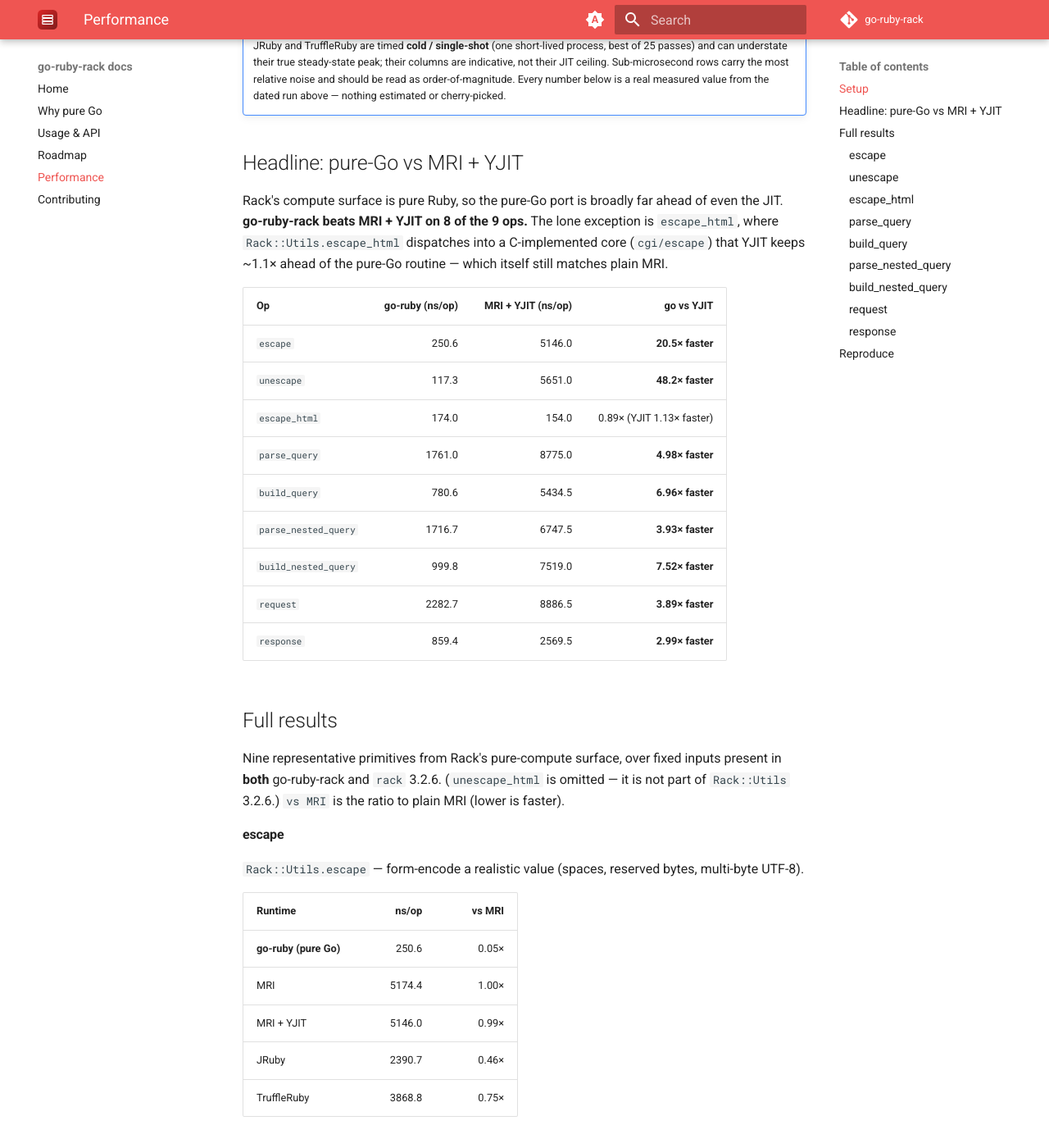
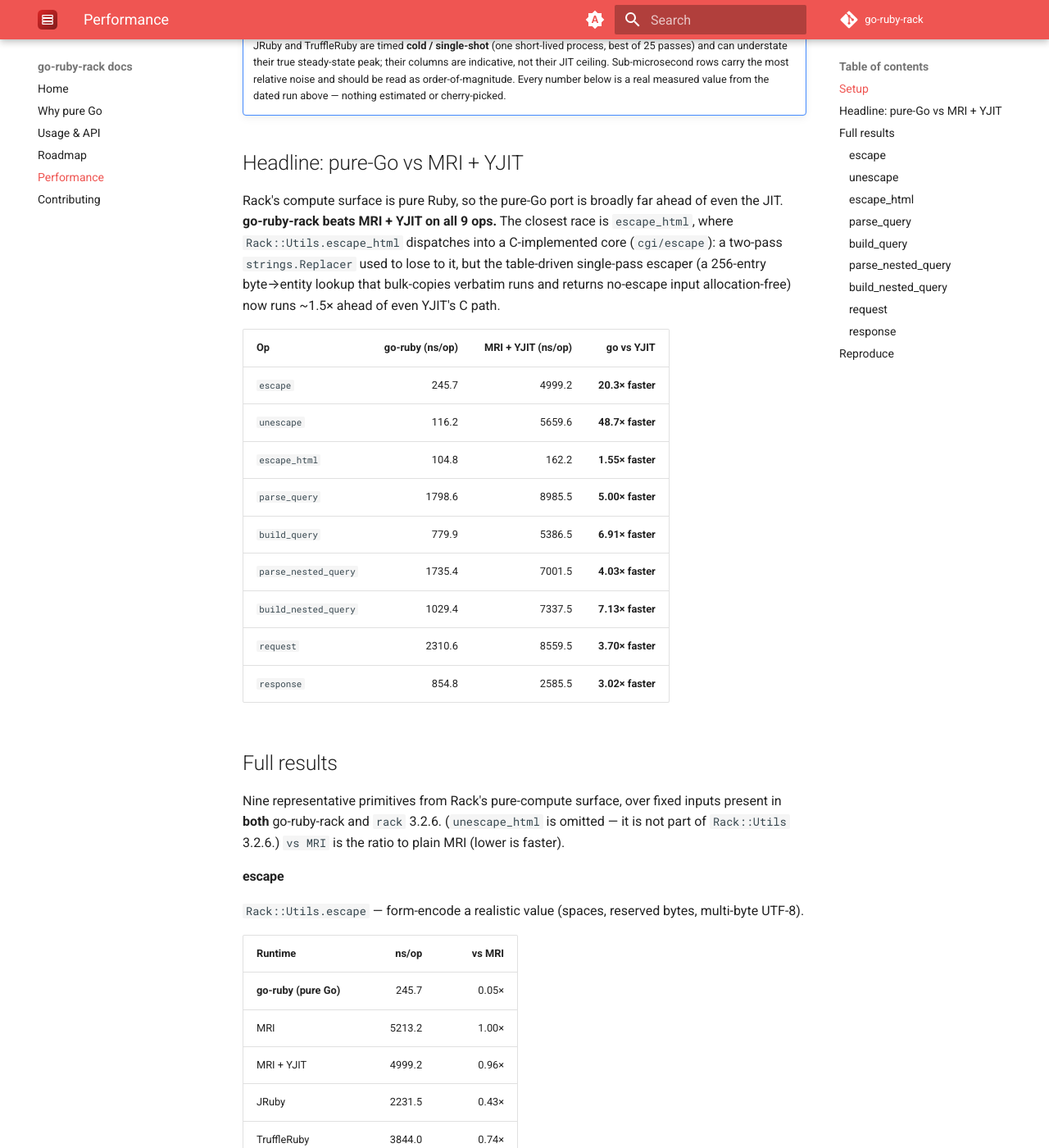
Before and after one commit to go-ruby-rack/docs, an MkDocs documentation site: the page built from docs/performance.md, in a window 1280 px wide and 1400 px high, scrolled down 1040 px. Shown: the whole window at 82% size. Built offline with MkDocs 1.6.1 and Material for MkDocs 9.7.7, drawn with Linux system fonts in a browser that asks for light colours; the version menu is left out; some of the changed text lies outside the part shown.

Commit message:
docs(perf): re-measure after table-driven escape_html — beats YJIT on all 9 (#2)
Re-pins the benchmark driver to the go-ruby-rack/rack feature commit
(v0.0.0-20260705195519-3d6eb0d8d96b) that replaces the two-pass
strings.Replacer escape_html with the table-driven single-pass escaper,
and records a fresh full cross-runtime run on the same host.

escape_html was the one op where the pure-Go port lost to MRI+YJIT
(174 ns vs 154 ns, 0.89x). It is now ~105 ns vs YJIT's ~162 ns —
1.55x faster — so go-ruby-rack beats MRI + YJIT on all 9 ops.

All other rows re-measured in the same dated run (no regressions); the
parity gate (go output byte-identical to MRI on every op) still passes
with the pinned pseudo-version.

Co-authored-by: Claude Opus 4.8 <noreply@anthropic.com>

```diff
--- a/docs/performance.md
+++ b/docs/performance.md
@@ -43,22 +43,24 @@ canonical serialiser shared by the Go and Ruby drivers.
 ## Headline: pure-Go vs MRI + YJIT
 
 Rack's compute surface is pure Ruby, so the pure-Go port is broadly far ahead of
-even the JIT. **go-ruby-rack beats MRI + YJIT on 8 of the 9 ops.** The lone
-exception is `escape_html`, where `Rack::Utils.escape_html` dispatches into a
-C-implemented core (`cgi/escape`) that YJIT keeps ~1.1× ahead of the pure-Go
-routine — which itself still matches plain MRI.
+even the JIT. **go-ruby-rack beats MRI + YJIT on all 9 ops.** The closest race is
+`escape_html`, where `Rack::Utils.escape_html` dispatches into a C-implemented
+core (`cgi/escape`): a two-pass `strings.Replacer` used to lose to it, but the
+table-driven single-pass escaper (a 256-entry byte→entity lookup that
+bulk-copies verbatim runs and returns no-escape input allocation-free) now runs
+~1.5× ahead of even YJIT's C path.
 
 | Op | go-ruby (ns/op) | MRI + YJIT (ns/op) | go vs YJIT |
 | --- | ---: | ---: | ---: |
-| `escape` | 250.6 | 5146.0 | **20.5× faster** |
-| `unescape` | 117.3 | 5651.0 | **48.2× faster** |
-| `escape_html` | 174.0 | 154.0 | 0.89× (YJIT 1.13× faster) |
-| `parse_query` | 1761.0 | 8775.0 | **4.98× faster** |
-| `build_query` | 780.6 | 5434.5 | **6.96× faster** |
-| `parse_nested_query` | 1716.7 | 6747.5 | **3.93× faster** |
-| `build_nested_query` | 999.8 | 7519.0 | **7.52× faster** |
-| `request` | 2282.7 | 8886.5 | **3.89× faster** |
-| `response` | 859.4 | 2569.5 | **2.99× faster** |
+| `escape` | 245.7 | 4999.2 | **20.3× faster** |
+| `unescape` | 116.2 | 5659.6 | **48.7× faster** |
+| `escape_html` | 104.8 | 162.2 | **1.55× faster** |
+| `parse_query` | 1798.6 | 8985.5 | **5.00× faster** |
+| `build_query` | 779.9 | 5386.5 | **6.91× faster** |
+| `parse_nested_query` | 1735.4 | 7001.5 | **4.03× faster** |
+| `build_nested_query` | 1029.4 | 7337.5 | **7.13× faster** |
+| `request` | 2310.6 | 8559.5 | **3.70× faster** |
+| `response` | 854.8 | 2585.5 | **3.02× faster** |
 
 ## Full results
 
@@ -74,11 +76,11 @@ multi-byte UTF-8).
 
 | Runtime | ns/op | vs MRI |
 | --- | ---: | ---: |
-| **go-ruby (pure Go)** | 250.6 | 0.05× |
-| MRI | 5174.4 | 1.00× |
-| MRI + YJIT | 5146.0 | 0.99× |
-| JRuby | 2390.7 | 0.46× |
-| TruffleRuby | 3868.8 | 0.75× |
+| **go-ruby (pure Go)** | 245.7 | 0.05× |
+| MRI | 5213.2 | 1.00× |
+| MRI + YJIT | 4999.2 | 0.96× |
+| JRuby | 2231.5 | 0.43× |
+| TruffleRuby | 3844.0 | 0.74× |
 
 #### unescape
 
@@ -86,24 +88,25 @@ multi-byte UTF-8).
 
 | Runtime | ns/op | vs MRI |
 | --- | ---: | ---: |
-| **go-ruby (pure Go)** | 117.3 | 0.02× |
-| MRI | 5563.0 | 1.00× |
-| MRI + YJIT | 5651.0 | 1.02× |
-| JRuby | 3491.8 | 0.63× |
-| TruffleRuby | 4020.3 | 0.72× |
+| **go-ruby (pure Go)** | 116.2 | 0.02× |
+| MRI | 5583.4 | 1.00× |
+| MRI + YJIT | 5659.6 | 1.01× |
+| JRuby | 3267.4 | 0.59× |
+| TruffleRuby | 3983.9 | 0.71× |
 
 #### escape_html
 
 `Rack::Utils.escape_html` — the five-character HTML-entity escape (`&`, `<`, `>`,
-`"`, `'`). MRI/YJIT dispatch to a C core here, so this is the closest race.
+`"`, `'`). MRI/YJIT dispatch to a C core (`cgi/escape`) here, so this is the
+closest race — and the pure-Go table-driven escaper now wins it outright.
 
 | Runtime | ns/op | vs MRI |
 | --- | ---: | ---: |
-| **go-ruby (pure Go)** | 174.0 | 0.91× |
-| MRI | 191.2 | 1.00× |
-| MRI + YJIT | 154.0 | 0.81× |
-| JRuby | 205.4 | 1.07× |
-| TruffleRuby | 1970.6 | 10.31× |
+| **go-ruby (pure Go)** | 104.8 | 0.55× |
+| MRI | 191.8 | 1.00× |
+| MRI + YJIT | 162.2 | 0.85× |
+| JRuby | 304.4 | 1.59× |
+| TruffleRuby | 2065.3 | 10.77× |
 
 #### parse_query
 
@@ -112,11 +115,11 @@ values, a valueless key) into a `key → value(s)` map.
 
 | Runtime | ns/op | vs MRI |
 | --- | ---: | ---: |
-| **go-ruby (pure Go)** | 1761.0 | 0.17× |
-| MRI | 10474.5 | 1.00× |
-| MRI + YJIT | 8775.0 | 0.84× |
-| JRuby | 4429.6 | 0.42× |
-| TruffleRuby | 14402.7 | 1.38× |
+| **go-ruby (pure Go)** | 1798.6 | 0.17× |
+| MRI | 10550.5 | 1.00× |
+| MRI + YJIT | 8985.5 | 0.85× |
+| JRuby | 4354.3 | 0.41× |
+| TruffleRuby | 13347.3 | 1.27× |
 
 #### build_query
 
@@ -124,11 +127,11 @@ values, a valueless key) into a `key → value(s)` map.
 
 | Runtime | ns/op | vs MRI |
 | --- | ---: | ---: |
-| **go-ruby (pure Go)** | 780.6 | 0.11× |
-| MRI | 6895.5 | 1.00× |
-| MRI + YJIT | 5434.5 | 0.79× |
-| JRuby | 2551.9 | 0.37× |
-| TruffleRuby | 6574.3 | 0.95× |
+| **go-ruby (pure Go)** | 779.9 | 0.12× |
+| MRI | 6628.0 | 1.00× |
+| MRI + YJIT | 5386.5 | 0.81× |
+| JRuby | 2440.7 | 0.37× |
+| TruffleRuby | 6311.9 | 0.95× |
 
 #### parse_nested_query
 
@@ -137,11 +140,11 @@ values, a valueless key) into a `key → value(s)` map.
 
 | Runtime | ns/op | vs MRI |
 | --- | ---: | ---: |
-| **go-ruby (pure Go)** | 1716.7 | 0.19× |
-| MRI | 9136.5 | 1.00× |
-| MRI + YJIT | 6747.5 | 0.74× |
-| JRuby | 3450.2 | 0.38× |
-| TruffleRuby | 6079.9 | 0.67× |
+| **go-ruby (pure Go)** | 1735.4 | 0.19× |
+| MRI | 9019.5 | 1.00× |
+| MRI + YJIT | 7001.5 | 0.78× |
+| JRuby | 3418.7 | 0.38× |
+| TruffleRuby | 5787.0 | 0.64× |
 
 #### build_nested_query
 
@@ -149,11 +152,11 @@ values, a valueless key) into a `key → value(s)` map.
 
 | Runtime | ns/op | vs MRI |
 | --- | ---: | ---: |
-| **go-ruby (pure Go)** | 999.8 | 0.11× |
-| MRI | 9097.0 | 1.00× |
-| MRI + YJIT | 7519.0 | 0.83× |
-| JRuby | 3378.5 | 0.37× |
-| TruffleRuby | 8363.5 | 0.92× |
+| **go-ruby (pure Go)** | 1029.4 | 0.11× |
+| MRI | 9012.0 | 1.00× |
+| MRI + YJIT | 7337.5 | 0.81× |
+| JRuby | 3417.9 | 0.38× |
+| TruffleRuby | 7747.8 | 0.86× |
 
 #### request
 
@@ -163,11 +166,11 @@ Build a `Rack::Request` from a fixed env `Hash` and read a fixed set of accessor
 
 | Runtime | ns/op | vs MRI |
 | --- | ---: | ---: |
-| **go-ruby (pure Go)** | 2282.7 | 0.17× |
-| MRI | 13539.0 | 1.00× |
-| MRI + YJIT | 8886.5 | 0.66× |
-| JRuby | 6765.8 | 0.50× |
-| TruffleRuby | 11296.8 | 0.83× |
+| **go-ruby (pure Go)** | 2310.6 | 0.17× |
+| MRI | 13675.0 | 1.00× |
+| MRI + YJIT | 8559.5 | 0.63× |
+| JRuby | 6967.3 | 0.51× |
+| TruffleRuby | 10863.8 | 0.79× |
 
 #### response
 
@@ -176,11 +179,11 @@ Build a `Rack::Response`, `write` a body, and `finish` it into the SPEC
 
 | Runtime | ns/op | vs MRI |
 | --- | ---: | ---: |
-| **go-ruby (pure Go)** | 859.4 | 0.21× |
-| MRI | 4126.0 | 1.00× |
-| MRI + YJIT | 2569.5 | 0.62× |
-| JRuby | 2007.2 | 0.49× |
-| TruffleRuby | 4123.0 | 1.00× |
+| **go-ruby (pure Go)** | 854.8 | 0.21× |
+| MRI | 4083.5 | 1.00× |
+| MRI + YJIT | 2585.5 | 0.63× |
+| JRuby | 2024.5 | 0.50× |
+| TruffleRuby | 4284.7 | 1.05× |
 
 ## Reproduce
 
```
Also changed, not shown: other parts of docs/performance.md (+1 -1 lines), 2 other files.
